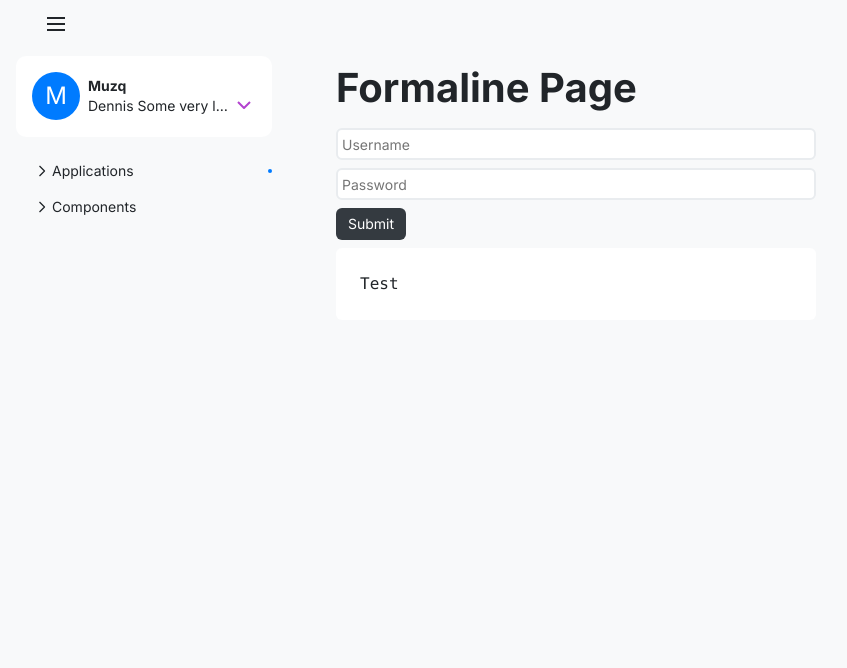
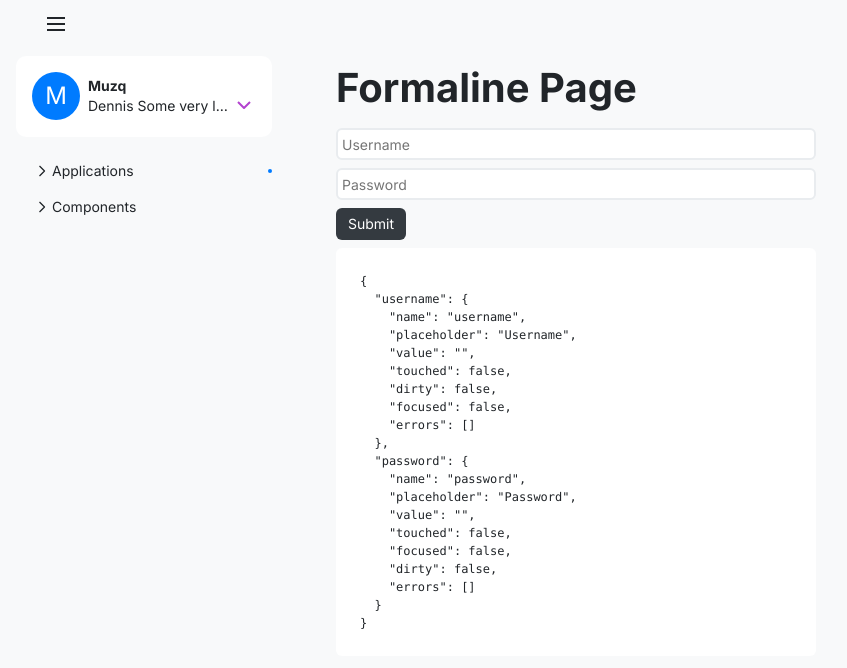
Before and after one commit to kamrade/kamrade.github.io, a React (Create React App) app: page /formaline in a window 1280 px wide. Shown: the top 668 px of the page, without its empty margins (0-847 px from the left). Built offline with nearby package versions, Linux system fonts and the light colour scheme; the HTML template or start-up script is replaced by a standard one.

Commit message:
Formaline

```diff
--- a/public/index.html
+++ b/public/index.html
@@ -10,6 +10,7 @@
       content="Web site created using create-react-app"
     />
     <link rel="apple-touch-icon" href="%PUBLIC_URL%/logo192.png" />
+    <link rel="preconnect" href="https://fonts.gstatic.com">
     <link href="https://fonts.googleapis.com/css2?family=Inter:wght@200;400;600;700;800;900&display=swap" rel="stylesheet">
     <!--
       manifest.json provides metadata used when your web app is installed on a
--- a/src/projects/Formaline/Formaline.tsx
+++ b/src/projects/Formaline/Formaline.tsx
@@ -3,43 +3,29 @@
   - [ ] --
  */
 
-import React, {useReducer} from 'react';
+import React, {useReducer, ChangeEvent, FocusEvent} from 'react';
+
 import {Input} from 'shared/Input/Input';
 import {FormRow} from 'shared/FormRow';
 import {Button} from 'shared/Button';
 import {Card} from 'shared/Card';
 
+import {onInputChange, onInputFocus, onInputBlur} from './FormalineUtils';
+import {initialState} from './FormalineTypes';
+import {formsReducer} from './FormalineReducer';
+
 import s from './Formaline.module.scss';
-import {onInputChange} from './FormalineUtils';
-import {UPDATE_FORM, IAction, IFormState, initialState} from './FormalineTypes';
-
-const formsReducer = (state: IFormState, action: IAction) => {
-  switch (action.type) {
-    case UPDATE_FORM:
-      const { name, value, errors, touched, dirty } = action.data;
-
-      return {
-        ...state,
-        [name]: {
-          ...state[name],
-          value, errors, touched, dirty
-        }
-      }
-    default:
-      return state;
-  }
-}
 
 export default function Formaline() {
+
   const [formState, dispatch] = useReducer(formsReducer, initialState);
-  const handleChange = (e: React.ChangeEvent<HTMLInputElement>) => {
-    onInputChange({
-      name: e.target.name,
-      value: e.target.value,
-      dispatch,
-      formState
-    });
-  }
+
+  const baseEventHandlerParams = (e: ChangeEvent<HTMLInputElement> | FocusEvent<HTMLInputElement>) => ({
+    name: e.target.name,
+    value: e.target.value,
+    dispatch,
+    formState
+  });
 
   return (
     <div className="page">
@@ -52,11 +38,14 @@ export default function Formaline() {
         <form>
           <FormRow>
             <Input
+              autoComplete='off'
               name='username'
               placeholder='Username'
               type='text'
               value={formState.username.value}
-              onChange={handleChange} />
+              onBlur={(e: FocusEvent<HTMLInputElement>) => onInputBlur(baseEventHandlerParams(e))}
+              onFocus={(e: FocusEvent<HTMLInputElement>) => onInputFocus(baseEventHandlerParams(e))}
+              onChange={(e: ChangeEvent<HTMLInputElement>) => onInputChange(baseEventHandlerParams(e))} />
           </FormRow>
 
           <FormRow>
@@ -65,7 +54,9 @@ export default function Formaline() {
               placeholder='Password'
               type='password'
               value={formState.password.value}
-              onChange={handleChange} />
+              onBlur={(e: FocusEvent<HTMLInputElement>) => onInputBlur(baseEventHandlerParams(e))}
+              onFocus={(e: FocusEvent<HTMLInputElement>) => onInputFocus(baseEventHandlerParams(e))}
+              onChange={(e: ChangeEvent<HTMLInputElement>) => onInputChange(baseEventHandlerParams(e))} />
           </FormRow>
           <FormRow>
             <Button type="submit" theme='dark'>Submit</Button>
@@ -73,8 +64,8 @@ export default function Formaline() {
         </form>
 
         <Card>
-          <pre className={'mb-0'}>
-            Test
+          <pre style={{marginBottom: 0, fontSize: '12px'}}>
+            {JSON.stringify(formState, undefined, 2)}
           </pre>
         </Card>
 
--- /dev/null
+++ b/src/projects/Formaline/FormalineReducer.ts
@@ -0,0 +1,40 @@
+import {BLUR_FORM, FOCUS_FORM, IAction, IFormState, UPDATE_FORM} from "./FormalineTypes";
+
+export const formsReducer = (state: IFormState, action: IAction) => {
+  switch (action.type) {
+
+    case BLUR_FORM:
+      return {
+        ...state,
+        [action.data.name]: {
+          ...state[action.data.name],
+          touched: action.data.touched,
+          focused: action.data.focused
+        }
+      }
+
+    case FOCUS_FORM:
+      return {
+        ...state,
+        [action.data.name]: {
+          ...state[action.data.name],
+          touched: action.data.touched,
+          focused: action.data.focused
+        }
+      }
+
+    case UPDATE_FORM:
+      const { name, value, errors, touched, dirty } = action.data;
+
+      return {
+        ...state,
+        [name]: {
+          ...state[name],
+          value, errors, touched, dirty
+        }
+      }
+
+    default:
+      return state;
+  }
+}
--- a/src/projects/Formaline/FormalineTypes.ts
+++ b/src/projects/Formaline/FormalineTypes.ts
@@ -1,4 +1,6 @@
 export const UPDATE_FORM = "UPDATE_FORM";
+export const FOCUS_FORM = "FOCUS_FORM";
+export const BLUR_FORM = "BLUR_FORM";
 
 export interface IFormStateField {
   name: string;
@@ -6,6 +8,7 @@ export interface IFormStateField {
   value: string;
   touched: boolean;
   dirty: boolean;
+  focused: boolean;
   errors: string[];
 }
 
@@ -27,6 +30,7 @@ export const initialState: IFormState = {
     value: '',
     touched: false,
     dirty: false,
+    focused: false,
     errors: []
   },
   password: {
@@ -34,6 +38,7 @@ export const initialState: IFormState = {
     placeholder: 'Password',
     value: '',
     touched: false,
+    focused: false,
     dirty: false,
     errors: []
   }
--- a/src/projects/Formaline/FormalineUtils.tsx
+++ b/src/projects/Formaline/FormalineUtils.tsx
@@ -1,10 +1,26 @@
 import {formalineValidations} from './FormalineValidations';
-import {UPDATE_FORM} from './FormalineTypes';
+import {UPDATE_FORM, FOCUS_FORM, BLUR_FORM} from './FormalineTypes';
 
 export const onInputChange = ({name, value, dispatch, formState}: any) => {
   const errors: string[] = formalineValidations(name, value);
   dispatch({
     type: UPDATE_FORM,
-    data: {name, value, touched: true, dirty: true, errors}
+    data: {name, value, touched: true, dirty: true, focused: formState[name].focused, errors}
   });
 };
+
+export const onInputFocus = ({name, value, dispatch, formState}: any) => {
+  const errors: string[] = formalineValidations(name, value);
+  dispatch({
+    type: FOCUS_FORM,
+    data: {name, value, touched: true, dirty: formState[name].dirty, focused: true, errors}
+  })
+}
+
+export const onInputBlur = ({name, value, dispatch, formState}: any) => {
+  const errors: string[] = formalineValidations(name, value);
+  dispatch({
+    type: BLUR_FORM,
+    data: {name, value, touched: true, dirty: formState[name].dirty, focused: false, errors}
+  })
+}
--- a/src/projects/Formaline/FormalineValidations.tsx
+++ b/src/projects/Formaline/FormalineValidations.tsx
@@ -1,6 +1,7 @@
 export const formalineValidations = (name: string, value: string) => {
   let errors = [];
   switch (name) {
+
     case 'username':
       if (value.trim() === "") {
         errors.push('Username can\'t be empty');
@@ -15,8 +16,10 @@ export const formalineValidations = (name: string, value: string) => {
         errors.push('Username should not be longer than 64 characters');
       }
       break;
+
     case 'password':
       break;
+
     default:
       break;
   }
--- a/src/shared/Input/Input.tsx
+++ b/src/shared/Input/Input.tsx
@@ -23,6 +23,7 @@ export interface IInputProps {
   name?: string;
   placeholder?: string;
   type?: InputType;
+  autoComplete?: 'on' | 'off';
 
   value?: string;
   disabled?: boolean;
```
